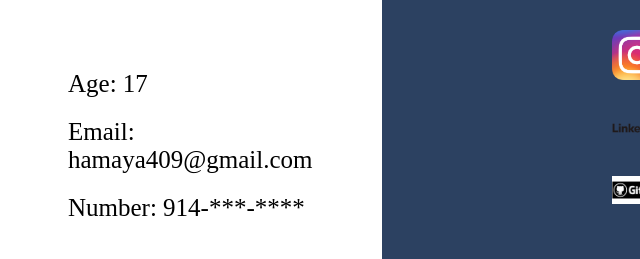
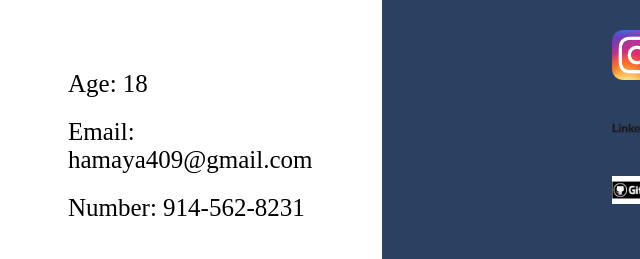
Before and after one commit to HectorASC22/personal_website, a plain HTML site: page index.html in a window 1280 px wide. Shown: the part 488-747 px from the top of the page, 640-1280 px from the left. Drawn offline with Linux system fonts and the light colour scheme.

Commit message:
Update index.html
updated age and socials

```diff
--- a/index.html
+++ b/index.html
@@ -31,14 +31,14 @@
         <div id="sub_container">
             <div id="container_text">
                 <div id="name">Hector Amaya</div>
-                <div class="sub_content_text" id="age">Age:  17</div>
+                <div class="sub_content_text" id="age">Age:  18</div>
                 <div class="sub_content_text" id="email">Email:  hamaya409@gmail.com</div>
-                <div class="sub_content_text" id="number">Number:  914-***-****</div>
+                <div class="sub_content_text" id="number">Number:  914-562-8231</div>
                 <div class="sub_content_text" id="tip">(click icons to the right for links!)</div>
             </div>
 
             <div id="social_box">
-                <div><a href="https://www.instagram.com/"><img class="social_icons" src="images/insta_logo.png" alt="instagram link"></a></div>
+                <div><a href="https://www.instagram.com/juan_hecto/"><img class="social_icons" src="images/insta_logo.png" alt="instagram link"></a></div>
                 <div><a href="https://www.linkedin.com/in/hector-amaya-aa9946246/"><img class="social_icons" id="link_img" src="/images/linkedin_logo.png" alt="linkedin logo containing link"></a></div>
                 <div><a href="https://github.com/HectorASC22"><img class="social_icons" id="git_img" src="/images/github_logo.jpg" alt="github logo containing link"></a></div>
             </div>
```
